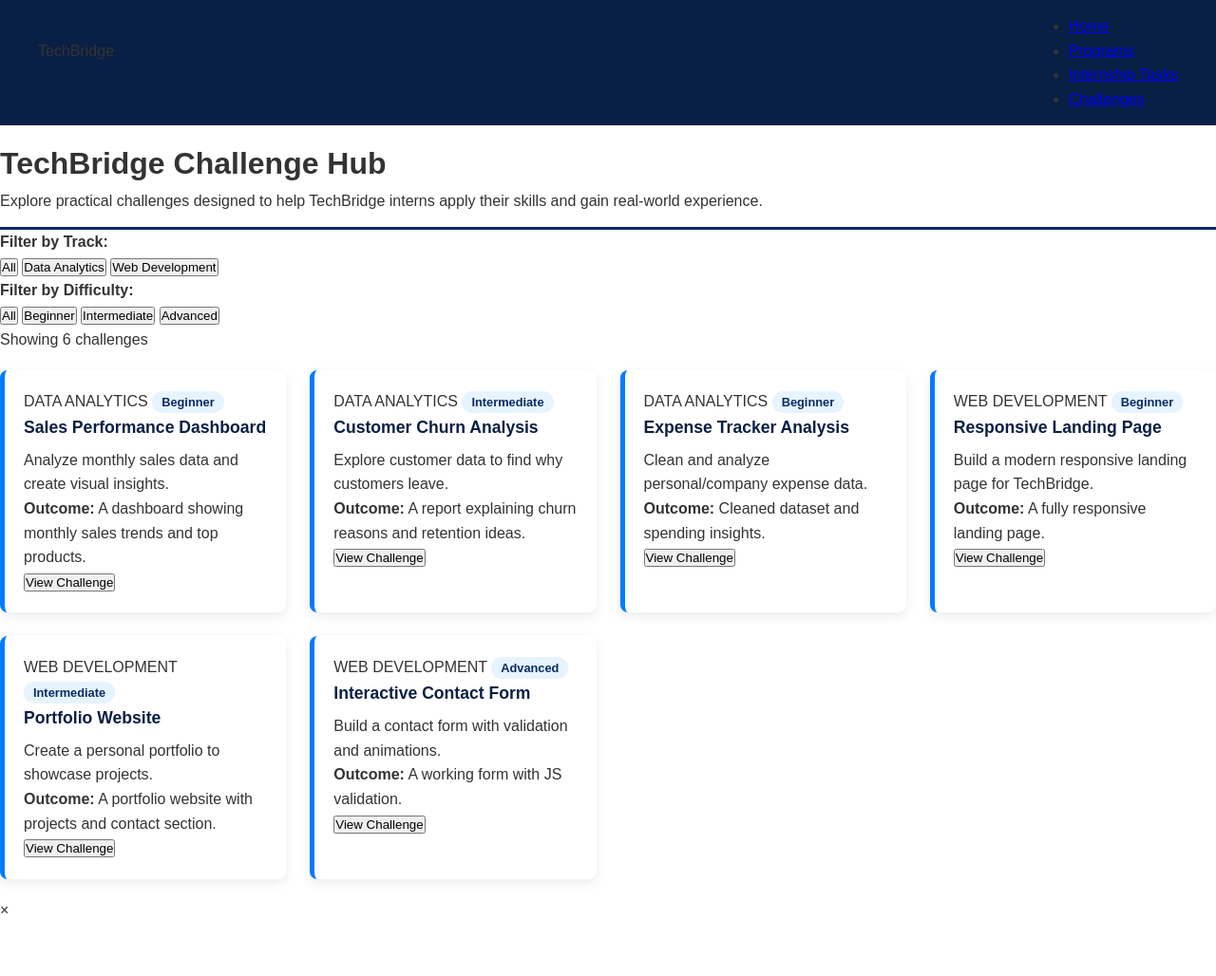
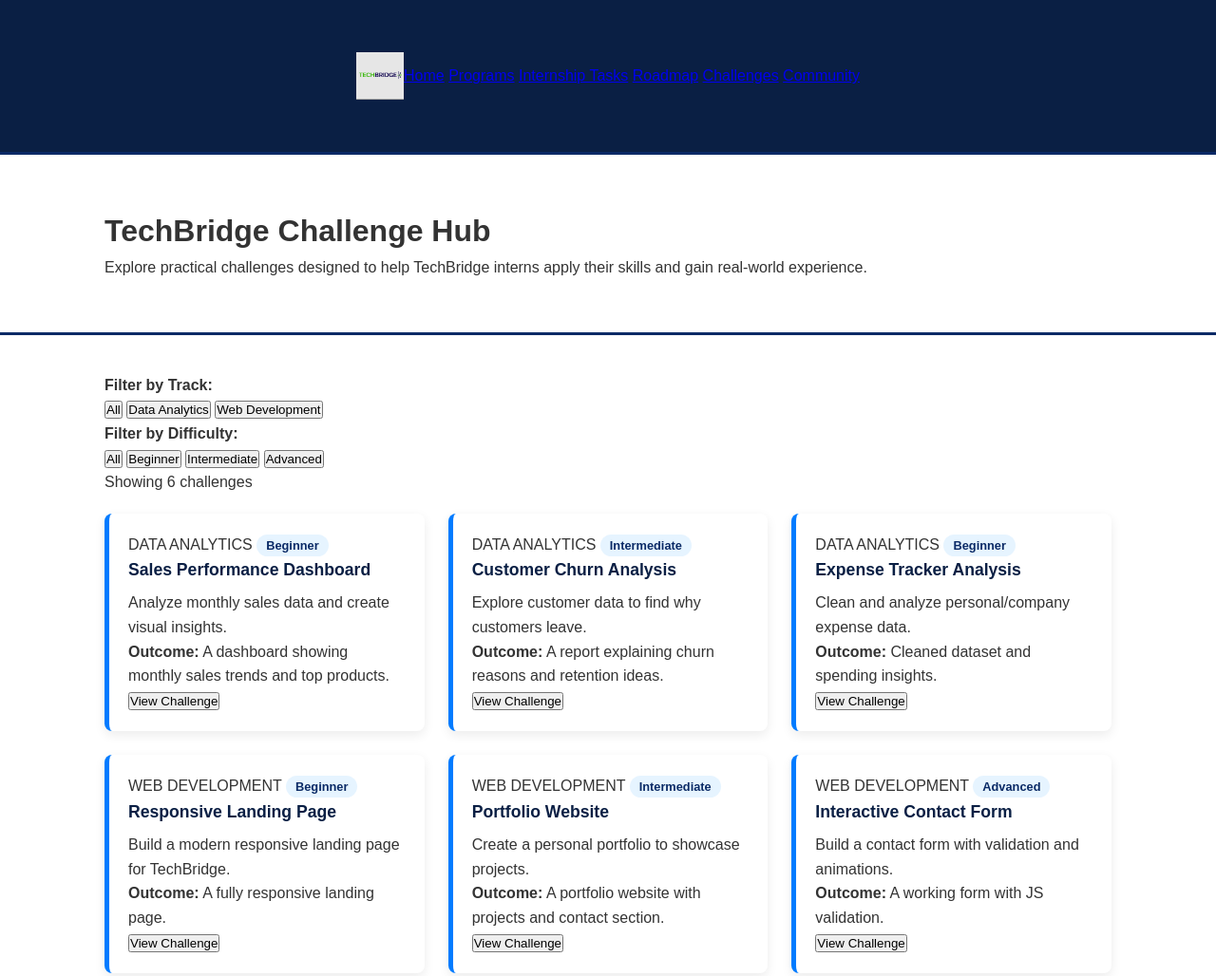
Before and after one commit to Oluwatosin-Victoria/techbridge-task-1, a plain HTML site: page challenges.html in a window 1280 px wide. Shown: the top 1028 px of the page at 95% size. Before the commit the page ends 971 px from the top, so only its background shows below. Drawn offline with Linux system fonts and the light colour scheme; files that its build step writes are made by us from their sources.

Commit message:
Refactor challenges.html structure and styles

```diff
--- a/challenges.html
+++ b/challenges.html
@@ -4,25 +4,32 @@
 <meta charset="UTF-8">
 <meta name="viewport" content="width=device-width, initial-scale=1.0">
 <title>TechBridge - Challenge Hub</title>
-<link rel="stylesheet" href="style.css">
+<link rel="stylesheet" href="css/style.css">
 </head>
 <body>
 
-<nav class="navbar">
-  <div class="logo">TechBridge</div>
-  <ul>
-    <li><a href="index.html">Home</a></li>
-    <li><a href="programs.html">Programs</a></li>
-    <li><a href="roadmap.html">Internship Tasks</a></li>
-    <li><a href="challenges.html" class="active">Challenges</a></li>
-  </ul>
+  <header class="navbar">
+    <div class="container">
+      <img src="images/techbridge-logo.png" alt="TechBridge Logo" class="logo">
+      <nav>
+        <a href="index.html">Home</a>
+        <a href="programs.html">Programs</a>
+        <a href="tasks.html">Internship Tasks</a>
+        <a href="roadmap.html">Roadmap</a>
+        <a href="challenges.html">Challenges</a>
+        <a href="index.html#community">Community</a>
       </nav>
+    </div>
+  </header>
 
   <header class="roadmap-header">
+    <div class="container">
       <h1>TechBridge Challenge Hub</h1>
       <p>Explore practical challenges designed to help TechBridge interns apply their skills and gain real-world experience.</p>
+    </div>
   </header>
 
+  <div class="container">
     <div class="filter-section">
       <div class="filter-group">
         <h4>Filter by Track:</h4>
@@ -41,6 +48,7 @@
     </div>
 
     <div id="challengesContainer" class="tasks-grid"></div>
+  </div>
 
   <div id="modal" class="modal">
     <div class="modal-content">
@@ -49,6 +57,12 @@
     </div>
   </div>
 
+  <footer>
+    <div class="container">
+      <p>&copy; 2026 TechBridge. To be the No. 1 Tech Talent Bridge Company</p>
+    </div>
+  </footer>
+
 <script src="script.js"></script>
 </body>
 </html>
```
Lines whose indentation alone changed are shown as unchanged.
